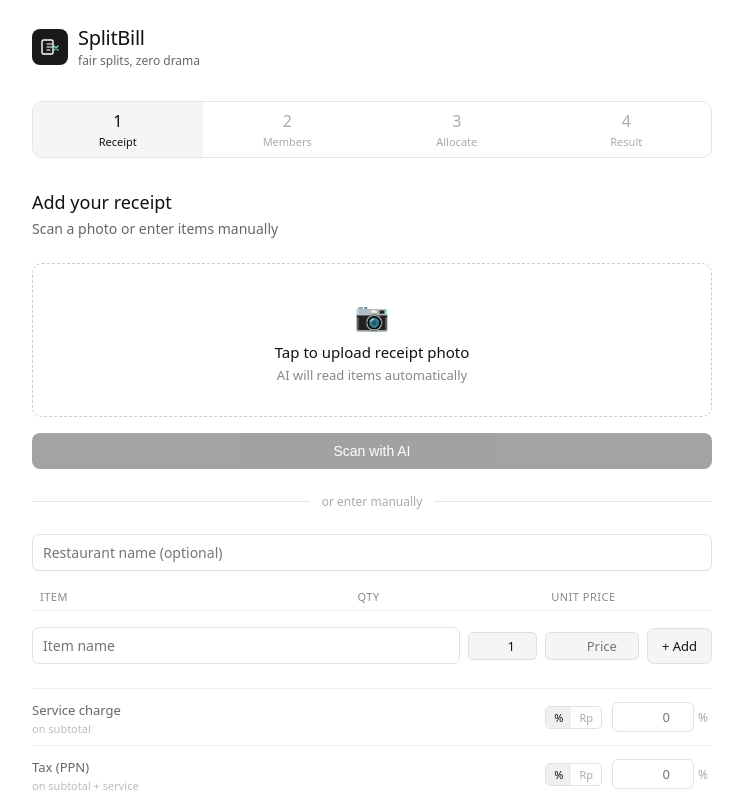
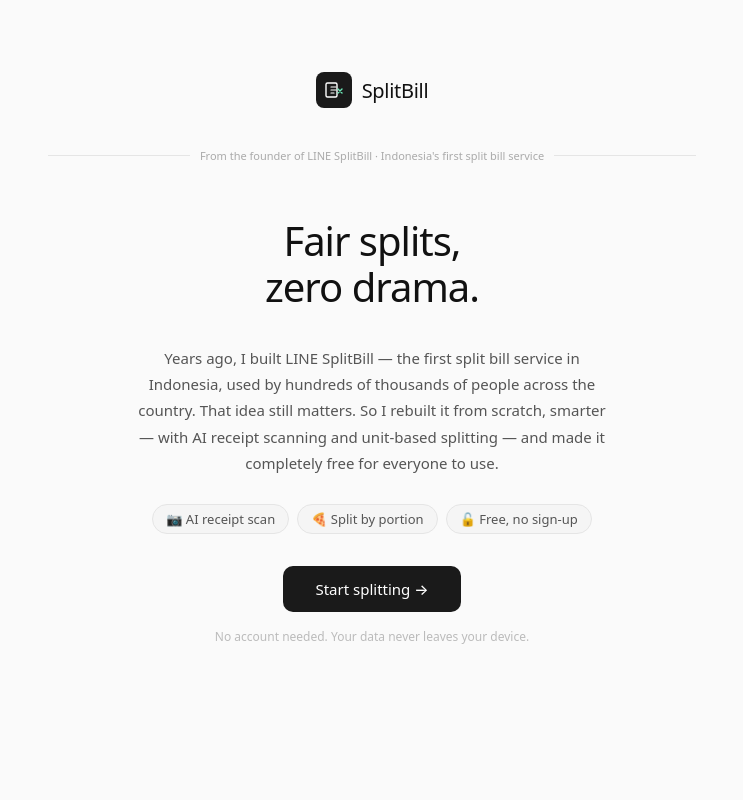
Before and after one commit to dharmaputranico/Splitbill-V4, a Next.js app: page / in a window 1280 px wide. Shown: the top 800 px of the page, without its empty margins (268-1011 px from the left). Built offline with nearby package versions, Linux system fonts and the light colour scheme.

Commit message:
Add files via upload

```diff
--- a/app/layout.js
+++ b/app/layout.js
@@ -1,12 +1,12 @@
 export const metadata = {
   title: 'SplitBill — fair splits, zero drama',
-  description: 'Split restaurant bills fairly with AI receipt scanning',
+  description: 'Split restaurant bills fairly with AI receipt scanning. Free, no sign-up needed.',
 }
 
 export default function RootLayout({ children }) {
   return (
     <html lang="en">
-      <body style={{ margin: 0, padding: 0, fontFamily: 'system-ui, -apple-system, sans-serif' }}>
+      <body style={{ margin: 0, padding: 0, fontFamily: 'system-ui, -apple-system, sans-serif', background: '#fafafa' }}>
         {children}
       </body>
     </html>
--- a/components/SplitBillApp.jsx
+++ b/components/SplitBillApp.jsx
@@ -1,5 +1,5 @@
 'use client';
-import { useState, useCallback } from 'react';
+import { useState } from 'react';
 import styles from './SplitBillApp.module.css';
 
 const COLORS = [
@@ -26,7 +26,7 @@
 }
 
 export default function SplitBillApp() {
-  const [step, setStep] = useState(1);
+  const [step, setStep] = useState(0); // 0 = intro
   const [restaurant, setRestaurant] = useState('');
   const [items, setItems] = useState([]);
   const [svcMode, setSvcMode] = useState('percent');
@@ -55,7 +55,6 @@
     otherFixed: parseFloat(otherFixed) || 0
   });
 
-  // STEP NAV
   const goStep = (n) => {
     if (n === 2 && items.length === 0) { alert('Please add at least one item first'); return; }
     if (n === 3 && members.length < 2) { alert('Please add at least 2 members'); return; }
@@ -63,7 +62,6 @@
     setStep(n);
   };
 
-  // FILE
   const handleFile = (e) => {
     const file = e.target.files[0]; if (!file) return;
     setUploadedMediaType(file.type || 'image/jpeg');
@@ -87,22 +85,19 @@
       });
       const data = await res.json();
       if (data.error) {
-        // Show the specific error + debug info so it's easy to diagnose
         const detail = data.debug ? ` — ${data.debug}` : '';
         const raw = data.raw_response ? `\n\nRaw response: ${data.raw_response}` : '';
         throw new Error(`${data.error}${detail}${raw}`);
       }
       const p = data.result;
       if (p.restaurant) setRestaurant(p.restaurant);
-      if (p.items?.length) {
-        setItems(p.items.map(it => ({ id: newItemId(), name: it.name, qty: Number(it.qty) || 1, price: Number(it.price) || 0 })));
-      }
+      if (p.items?.length) setItems(p.items.map(it => ({ id: newItemId(), name: it.name, qty: Number(it.qty) || 1, price: Number(it.price) || 0 })));
       if (p.svc_pct) { setSvcValue(String(p.svc_pct)); setSvcMode('percent'); }
       else if (p.svc_fixed) { setSvcValue(String(p.svc_fixed)); setSvcMode('fixed'); }
       if (p.tax_pct) { setTaxValue(String(p.tax_pct)); setTaxMode('percent'); }
       else if (p.tax_fixed) { setTaxValue(String(p.tax_fixed)); setTaxMode('fixed'); }
       if (p.other_fixed) setOtherFixed(String(p.other_fixed));
-      setScanStatus(`Found ${p.items?.length || 0} items. Review and edit if needed.`);
+      setScanStatus(`✓ Found ${p.items?.length || 0} items. Review and edit if needed.`);
     } catch (err) {
       console.error('Scan failed:', err);
       setScanStatus(`❌ ${err.message}`);
@@ -110,7 +105,6 @@
     setScanning(false);
   };
 
-  // ITEMS
   const addItem = () => {
     if (!newItemName.trim()) return;
     setItems(prev => [...prev, { id: newItemId(), name: newItemName.trim(), qty: parseInt(newItemQty) || 1, price: parseFloat(newItemPrice) || 0 }]);
@@ -118,11 +112,9 @@
   };
   const removeItem = id => setItems(prev => prev.filter(it => it.id !== id));
   const updateItem = (id, field, val) => setItems(prev => prev.map(it => it.id !== id ? it : {
-    ...it,
-    [field]: field === 'qty' ? (parseInt(val) || 1) : field === 'price' ? (parseFloat(val) || 0) : val
+    ...it, [field]: field === 'qty' ? (parseInt(val) || 1) : field === 'price' ? (parseFloat(val) || 0) : val
   }));
 
-  // MEMBERS
   const addMember = () => {
     if (!newMemberName.trim()) return;
     setMembers(prev => [...prev, { id: newMemberId(), name: newMemberName.trim() }]);
@@ -131,10 +123,8 @@
   const removeMember = id => setMembers(prev => prev.filter(m => m.id !== id));
   const updateMemberName = (id, name) => setMembers(prev => prev.map(m => m.id !== id ? m : { ...m, name }));
 
-  // ALLOC
   const initAlloc = () => {
-    const newMode = { ...allocMode };
-    const newUnits = { ...allocUnits };
+    const newMode = { ...allocMode }, newUnits = { ...allocUnits };
     items.forEach(it => {
       if (!newMode[it.id]) newMode[it.id] = 'equal';
       members.forEach(m => { if (newUnits[`${it.id}_${m.id}`] === undefined) newUnits[`${it.id}_${m.id}`] = 0; });
@@ -143,11 +133,8 @@
   };
 
   const splitAllEqually = () => {
-    const newMode = {}; const newUnits = {};
-    items.forEach(it => {
-      newMode[it.id] = 'equal';
-      members.forEach(m => { newUnits[`${it.id}_${m.id}`] = 1; });
-    });
+    const newMode = {}, newUnits = {};
+    items.forEach(it => { newMode[it.id] = 'equal'; members.forEach(m => { newUnits[`${it.id}_${m.id}`] = 1; }); });
     setAllocMode(newMode); setAllocUnits(newUnits);
   };
 
@@ -167,16 +154,13 @@
     setAllocUnits(prev => ({ ...prev, [`${itemId}_${memberId}`]: checked ? 1 : 0 }));
   };
 
-  // CALCULATE
   const calculate = () => {
     const unalloc = items.filter(it => !members.some(m => allocUnits[`${it.id}_${m.id}`] > 0));
     if (unalloc.length && !window.confirm(`${unalloc.length} item(s) unassigned: ${unalloc.map(i => i.name).join(', ')}. Continue?`)) return;
-
     const { subtotal, svcAmt, taxAmt, otherFixed: otherAmt } = charges;
     const totalCharges = svcAmt + taxAmt + otherAmt;
     const memberFood = {}, memberItems = {};
     members.forEach(m => { memberFood[m.id] = 0; memberItems[m.id] = []; });
-
     items.forEach(it => {
       const mode = allocMode[it.id] || 'equal';
       const totalUnits = members.reduce((s, m) => s + (allocUnits[`${it.id}_${m.id}`] || 0), 0);
@@ -189,7 +173,6 @@
         memberItems[m.id].push({ name: it.name + (mode === 'unit' ? ` (${units}/${it.qty})` : it.qty > 1 ? ` ×${it.qty}` : ''), amount: share });
       });
     });
-
     const memberTotals = {};
     members.forEach(m => {
       const portion = subtotal > 0 ? memberFood[m.id] / subtotal : 1 / members.length;
@@ -198,20 +181,17 @@
       if (taxAmt > 0) memberItems[m.id].push({ name: 'Tax (PPN)', amount: taxAmt * portion });
       if (otherAmt > 0) memberItems[m.id].push({ name: 'Other charges', amount: otherAmt * portion });
     });
-
     setResults({ totals: memberTotals, items: memberItems });
     setStep(4);
   };
 
-  // COPY
   const copyResults = () => {
     let text = restaurant ? `🧾 ${restaurant}\n\n` : '🧾 Split Bill Summary\n\n';
     members.forEach(m => { text += `${m.name}: Rp ${fmt(results.totals[m.id])}\n`; });
-    text += '\nPowered by SplitBill';
+    text += '\nPowered by SplitBill — splitbill.id';
     navigator.clipboard.writeText(text).then(() => { setCopied(true); setTimeout(() => setCopied(false), 2000); });
   };
 
-  // RENDER HELPERS
   const allocShare = (it, m) => {
     const mode = allocMode[it.id] || 'equal';
     const units = allocUnits[`${it.id}_${m.id}`] || 0;
@@ -234,9 +214,58 @@
 
   return (
     <div className={styles.app}>
-      {/* Logo */}
+
+      {/* ── STEP 0: INTRO ── */}
+      {step === 0 && (
+        <div className={styles.introWrap}>
+          <div className={styles.introLogo}>
+            <div className={styles.logoMark}>
+              <svg viewBox="0 0 20 20" fill="none" width="20" height="20">
+                <rect x="2" y="3" width="11" height="14" rx="1.5" stroke="white" strokeWidth="1.4"/>
+                <path d="M7 7h5M7 10h5M7 13h3" stroke="white" strokeWidth="1.2" strokeLinecap="round"/>
+                <path d="M14 9l4 4M14 13l4-4" stroke="#6ee7b7" strokeWidth="1.4" strokeLinecap="round"/>
+              </svg>
+            </div>
+            <span className={styles.introLogoText}>SplitBill</span>
+          </div>
+
+          <div className={styles.originRow}>
+            <div className={styles.originLine}/>
+            <div className={styles.originText}>From the founder of LINE SplitBill · Indonesia's first split bill service</div>
+            <div className={styles.originLine}/>
+          </div>
+
+          <h1 className={styles.introTitle}>Fair splits,<br/>zero drama.</h1>
+
+          <p className={styles.introBody}>
+            Years ago, I built LINE SplitBill — the first split bill service in Indonesia,
+            used by hundreds of thousands of people across the country. That idea still matters.
+            So I rebuilt it from scratch, smarter — with AI receipt scanning and unit-based splitting —
+            and made it completely free for everyone to use.
+          </p>
+
+          <div className={styles.introPills}>
+            <span className={styles.introPill}>📷 AI receipt scan</span>
+            <span className={styles.introPill}>🍕 Split by portion</span>
+            <span className={styles.introPill}>🔓 Free, no sign-up</span>
+          </div>
+
+          <button className={styles.introBtn} onClick={() => setStep(1)}>
+            Start splitting →
+          </button>
+
+          <div className={styles.introFootnote}>
+            No account needed. Your data never leaves your device.
+          </div>
+        </div>
+      )}
+
+      {/* ── STEPS 1–4 ── */}
+      {step > 0 && (
+        <>
+          {/* Logo bar */}
           <div className={styles.logo}>
-        <div className={styles.logoMark}>
+            <div className={styles.logoMark} onClick={() => setStep(0)} style={{cursor:'pointer'}} title="Back to home">
               <svg viewBox="0 0 20 20" fill="none" width="20" height="20">
                 <rect x="2" y="3" width="11" height="14" rx="1.5" stroke="white" strokeWidth="1.4"/>
                 <path d="M7 7h5M7 10h5M7 13h3" stroke="white" strokeWidth="1.2" strokeLinecap="round"/>
@@ -249,10 +278,11 @@
             </div>
           </div>
 
-      {/* Steps */}
+          {/* Step indicator */}
           <div className={styles.stepIndicator}>
             {['Receipt','Members','Allocate','Result'].map((label, i) => (
-          <div key={i} className={`${styles.step} ${step===i+1?styles.stepActive:''} ${step>i+1?styles.stepDone:''}`} onClick={() => step > i+1 && goStep(i+1)}>
+              <div key={i} className={`${styles.step} ${step===i+1?styles.stepActive:''} ${step>i+1?styles.stepDone:''}`}
+                onClick={() => step > i+1 && goStep(i+1)}>
                 <span className={styles.stepNum}>{i+1}</span>{label}
               </div>
             ))}
@@ -283,7 +313,12 @@
               <input type="text" value={restaurant} onChange={e=>setRestaurant(e.target.value)} placeholder="Restaurant name (optional)" className={styles.fullInput} style={{marginBottom:12}} />
 
               <table className={styles.itemsTable}>
-            <thead><tr><th style={{width:'42%'}}>Item</th><th style={{width:'15%',textAlign:'center'}}>Qty</th><th style={{width:'30%',textAlign:'right'}}>Unit price</th><th style={{width:'13%'}}/></tr></thead>
+                <thead><tr>
+                  <th style={{width:'42%'}}>Item</th>
+                  <th style={{width:'15%',textAlign:'center'}}>Qty</th>
+                  <th style={{width:'30%',textAlign:'right'}}>Unit price</th>
+                  <th style={{width:'13%'}}/>
+                </tr></thead>
                 <tbody>
                   {items.map(it => (
                     <tr key={it.id}>
@@ -468,6 +503,8 @@
               </div>
             </div>
           )}
+        </>
+      )}
     </div>
   );
 }
--- a/components/SplitBillApp.module.css
+++ b/components/SplitBillApp.module.css
@@ -1,10 +1,27 @@
 .app { max-width: 680px; margin: 0 auto; padding: 1.5rem 1rem; font-family: system-ui, -apple-system, sans-serif; color: #111; }
 
+/* ── INTRO ── */
+.introWrap { display: flex; flex-direction: column; align-items: center; text-align: center; padding: 3rem 1rem 2.5rem; }
+.introLogo { display: flex; align-items: center; gap: 10px; margin-bottom: 2.5rem; }
+.introLogoText { font-size: 20px; font-weight: 500; letter-spacing: -0.3px; color: #111; }
+.originRow { display: flex; align-items: center; gap: 10px; width: 100%; margin-bottom: 1.75rem; }
+.originLine { flex: 1; height: 1px; background: #e5e5e5; }
+.originText { font-size: 11px; color: #aaa; white-space: nowrap; }
+.introTitle { font-size: 40px; font-weight: 500; letter-spacing: -1px; color: #111; line-height: 1.15; margin-bottom: 1.25rem; }
+.introBody { font-size: 15px; color: #555; line-height: 1.75; max-width: 480px; margin-bottom: 1.75rem; }
+.introPills { display: flex; gap: 8px; flex-wrap: wrap; justify-content: center; margin-bottom: 2rem; }
+.introPill { font-size: 13px; color: #555; background: #f5f5f5; border: 1px solid #e5e5e5; padding: 5px 13px; border-radius: 20px; }
+.introBtn { padding: 13px 32px; background: #1a1a1a; color: #fff; border: none; border-radius: 10px; font-size: 15px; font-weight: 500; cursor: pointer; margin-bottom: 1rem; font-family: inherit; transition: opacity 0.15s; }
+.introBtn:hover { opacity: 0.85; }
+.introFootnote { font-size: 12px; color: #bbb; }
+
+/* ── LOGO BAR (inside app) ── */
 .logo { display: flex; align-items: center; gap: 10px; margin-bottom: 2rem; }
 .logoMark { width: 36px; height: 36px; background: #1a1a1a; border-radius: 8px; display: flex; align-items: center; justify-content: center; flex-shrink: 0; }
 .logoText { font-size: 20px; font-weight: 500; letter-spacing: -0.3px; }
 .logoSub { font-size: 12px; color: #666; margin-top: 1px; }
 
+/* ── STEPS ── */
 .stepIndicator { display: flex; margin-bottom: 2rem; border: 1px solid #e5e5e5; border-radius: 10px; overflow: hidden; }
 .step { flex: 1; padding: 8px 4px; text-align: center; font-size: 11px; color: #aaa; cursor: default; }
 .stepActive { background: #f5f5f5; color: #111; font-weight: 500; }
@@ -14,6 +31,7 @@
 .sectionTitle { font-size: 18px; font-weight: 500; margin-bottom: 4px; }
 .sectionSub { font-size: 14px; color: #666; margin-bottom: 1.5rem; line-height: 1.5; }
 
+/* ── UPLOAD ── */
 .uploadZone { display: block; border: 1.5px dashed #ccc; border-radius: 10px; padding: 2rem 1.5rem; text-align: center; cursor: pointer; transition: background 0.15s; margin-bottom: 1rem; }
 .uploadZone:hover { background: #fafafa; }
 .uploadIcon { font-size: 28px; display: block; margin-bottom: 8px; }
@@ -22,7 +40,7 @@
 .uploadPreview { max-width: 100%; max-height: 200px; border-radius: 8px; display: block; margin: 0 auto; }
 
 .statusMsg { font-size: 13px; color: #666; padding: 8px 0; min-height: 20px; }
-.scanBtn { width: 100%; padding: 10px; background: #1a1a1a; color: #fff; border: none; border-radius: 8px; font-size: 14px; font-weight: 500; cursor: pointer; display: flex; align-items: center; justify-content: center; gap: 8px; }
+.scanBtn { width: 100%; padding: 10px; background: #1a1a1a; color: #fff; border: none; border-radius: 8px; font-size: 14px; font-weight: 500; cursor: pointer; display: flex; align-items: center; justify-content: center; gap: 8px; font-family: inherit; }
 .scanBtn:hover { opacity: 0.85; }
 .scanBtn:disabled { opacity: 0.4; cursor: not-allowed; }
 .spinner { display: inline-block; width: 16px; height: 16px; border: 2px solid rgba(255,255,255,0.3); border-top-color: #fff; border-radius: 50%; animation: spin 0.7s linear infinite; flex-shrink: 0; }
@@ -32,11 +50,13 @@
 .dividerLine { flex: 1; height: 1px; background: #e5e5e5; }
 .dividerText { font-size: 12px; color: #aaa; }
 
+/* ── INPUTS ── */
 .fullInput { width: 100%; padding: 8px 10px; border: 1px solid #e0e0e0; border-radius: 7px; font-size: 14px; outline: none; font-family: inherit; box-sizing: border-box; }
 .fullInput:focus { border-color: #aaa; }
 .flexInput { flex: 1; padding: 8px 10px; border: 1px solid #e0e0e0; border-radius: 7px; font-size: 14px; outline: none; font-family: inherit; min-width: 0; }
 .flexInput:focus { border-color: #aaa; }
 
+/* ── ITEMS TABLE ── */
 .itemsTable { width: 100%; border-collapse: collapse; margin-bottom: 1rem; }
 .itemsTable th { font-size: 11px; font-weight: 500; color: #888; text-transform: uppercase; letter-spacing: 0.5px; padding: 6px 8px; border-bottom: 1px solid #eee; text-align: left; }
 .itemsTable td { padding: 7px 8px; border-bottom: 1px solid #eee; font-size: 14px; vertical-align: middle; }
@@ -51,6 +71,7 @@
 .addItemBtn { padding: 8px 14px; background: #f5f5f5; border: 1px solid #e0e0e0; border-radius: 7px; font-size: 13px; cursor: pointer; color: #111; white-space: nowrap; font-family: inherit; }
 .addItemBtn:hover { background: #ebebeb; }
 
+/* ── CHARGES — inline rows ── */
 .chargesSection { margin-bottom: 1.5rem; }
 .chargeRow { display: flex; align-items: center; gap: 10px; padding: 9px 0; border-top: 1px solid #eee; }
 .chargeRowLabel { flex: 1; min-width: 0; }
@@ -64,11 +85,13 @@
 .chargeInput:focus { border-color: #aaa; }
 .chargeSuffix { font-size: 12px; color: #aaa; width: 14px; }
 
+/* ── TOTALS ── */
 .totalsBlock { border: 1px solid #e5e5e5; border-radius: 8px; padding: 10px 14px; margin-bottom: 1.5rem; }
 .totalsRow { display: flex; justify-content: space-between; padding: 5px 0; font-size: 14px; color: #666; font-variant-numeric: tabular-nums; }
 .totalsRowSub { font-size: 12px; color: #aaa; padding: 2px 0 2px 12px; }
 .totalsRowGrand { font-size: 15px; font-weight: 600; color: #111; border-top: 1px solid #eee; padding-top: 8px; margin-top: 4px; }
 
+/* ── MEMBERS ── */
 .membersList { display: flex; flex-direction: column; gap: 8px; margin-bottom: 1rem; }
 .memberRow { display: flex; align-items: center; gap: 8px; }
 .memberAvatar { width: 32px; height: 32px; border-radius: 50%; display: flex; align-items: center; justify-content: center; font-size: 12px; font-weight: 600; flex-shrink: 0; }
@@ -78,12 +101,14 @@
 .removeMember:hover { color: #c0392b; }
 .addMemberRow { display: flex; gap: 8px; }
 
+/* ── GLOBAL SPLIT ── */
 .globalSplitBar { display: flex; align-items: center; justify-content: space-between; background: #f5f5f5; border: 1px solid #e5e5e5; border-radius: 8px; padding: 10px 14px; margin-bottom: 14px; gap: 12px; }
 .globalSplitLabel { font-size: 13px; color: #555; }
 .globalSplitLabel strong { color: #111; font-weight: 500; }
 .globalSplitBtn { padding: 6px 14px; background: #1a1a1a; color: #fff; border: none; border-radius: 7px; font-size: 12px; font-weight: 500; cursor: pointer; white-space: nowrap; font-family: inherit; }
 .globalSplitBtn:hover { opacity: 0.8; }
 
+/* ── ALLOC ── */
 .allocCard { border: 1px solid #e5e5e5; border-radius: 10px; margin-bottom: 10px; overflow: hidden; }
 .allocHeader { display: flex; align-items: center; justify-content: space-between; padding: 10px 14px; background: #f8f8f8; }
 .allocItemName { font-size: 14px; font-weight: 500; color: #111; }
@@ -108,6 +133,7 @@
 .unitCount { font-size: 15px; font-weight: 500; min-width: 20px; text-align: center; font-variant-numeric: tabular-nums; }
 .unitShare { font-size: 10px; color: #888; margin-top: 4px; font-variant-numeric: tabular-nums; line-height: 1.3; }
 
+/* ── RESULTS ── */
 .resultCards { display: grid; grid-template-columns: repeat(auto-fit, minmax(130px, 1fr)); gap: 10px; margin-bottom: 1.5rem; }
 .resultCard { background: #f8f8f8; border-radius: 10px; padding: 14px; border: 1px solid #e5e5e5; }
 .resultAvatar { width: 36px; height: 36px; border-radius: 50%; display: flex; align-items: center; justify-content: center; font-size: 13px; font-weight: 600; margin-bottom: 10px; flex-shrink: 0; }
@@ -119,6 +145,7 @@
 .shareItemName { color: #888; }
 .shareItemPrice { color: #111; font-variant-numeric: tabular-nums; }
 
+/* ── NAV ── */
 .navRow { display: flex; gap: 8px; margin-top: 2rem; }
 .btnNext { flex: 1; padding: 11px; background: #1a1a1a; color: #fff; border: none; border-radius: 8px; font-size: 14px; font-weight: 500; cursor: pointer; font-family: inherit; }
 .btnNext:hover { opacity: 0.85; }
```
Also changed, not shown: app/api/scan-receipt/route.js (+9 -44 lines). Lines whose indentation alone changed are shown as unchanged.
